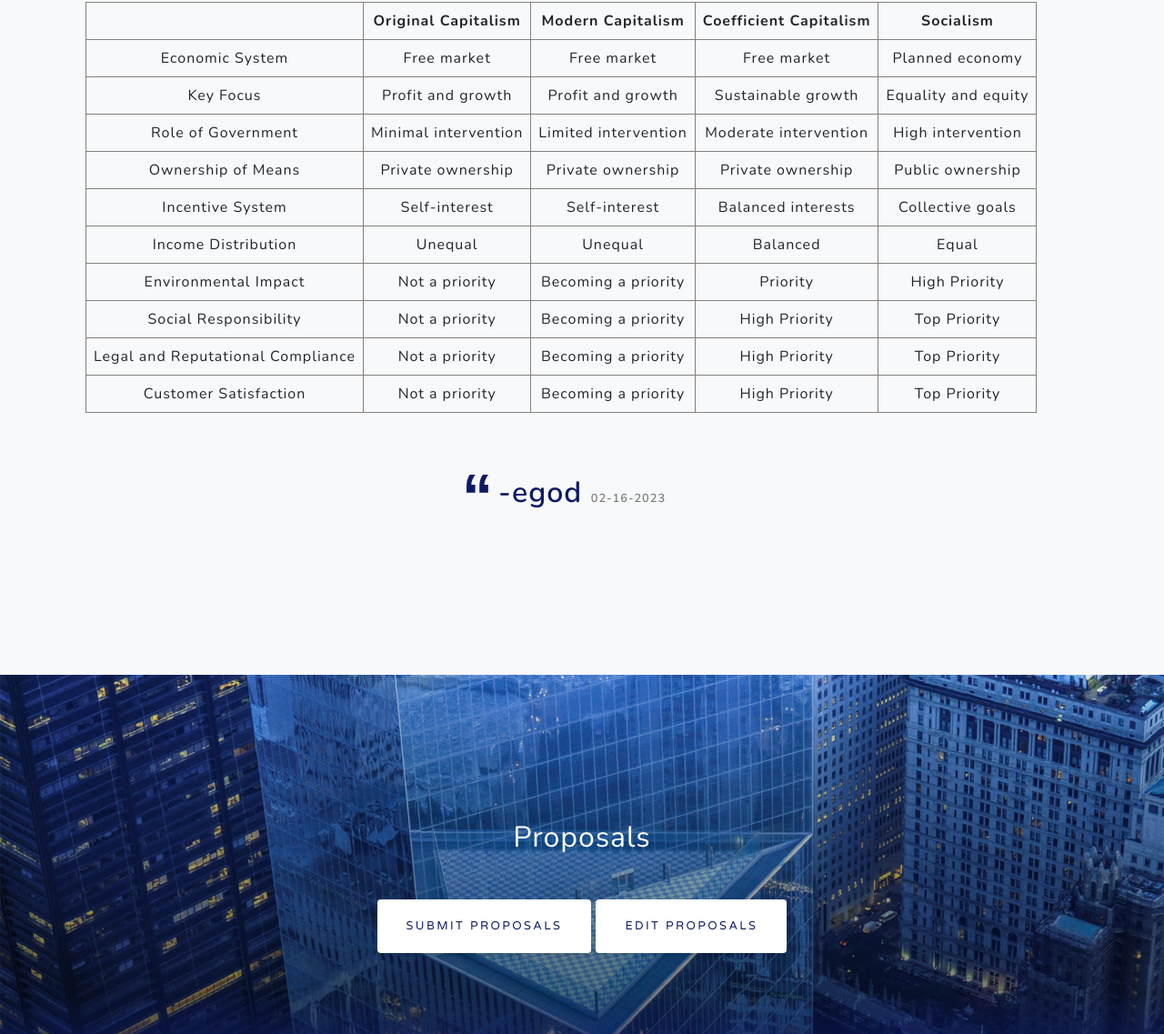
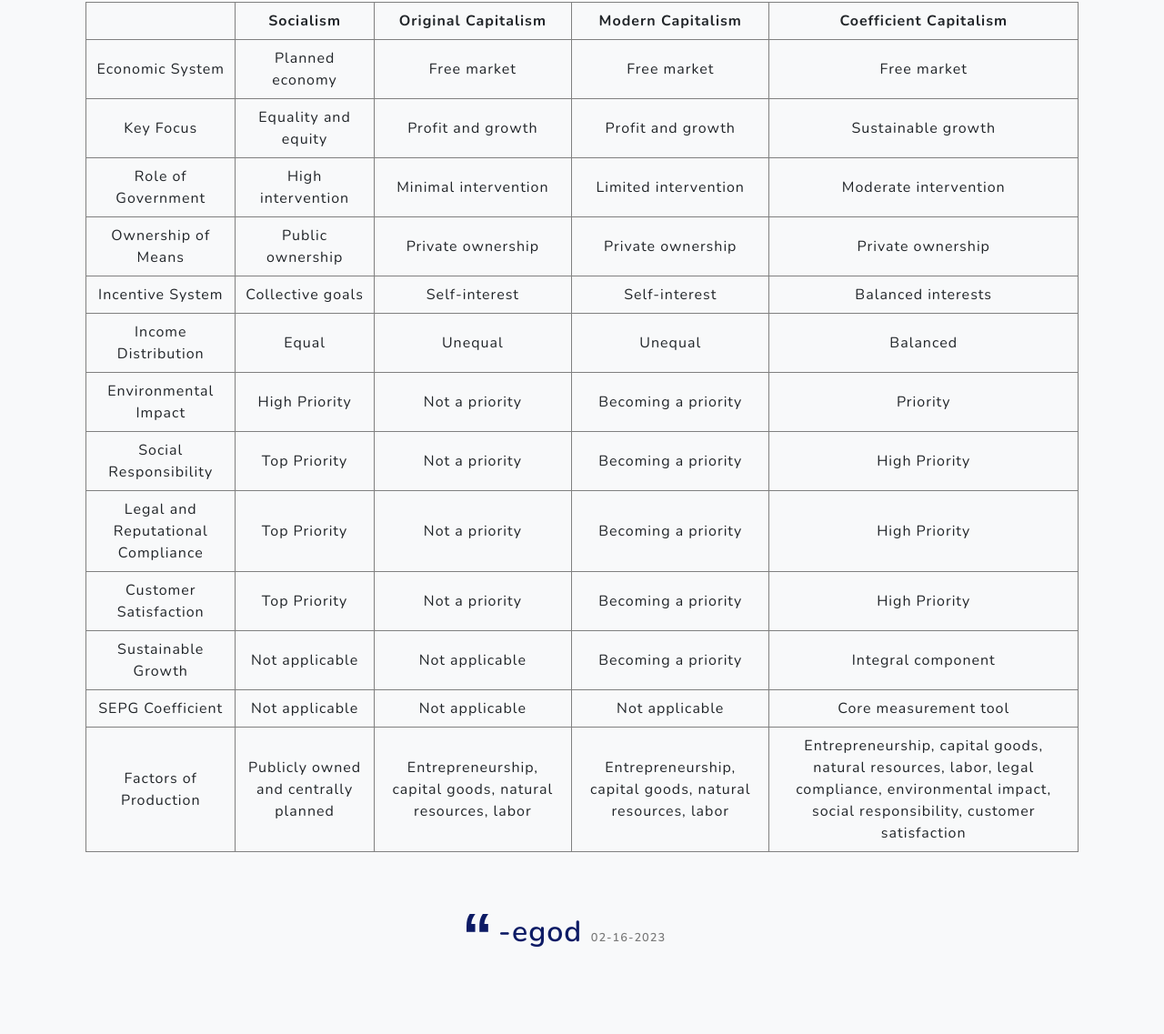
Before and after one commit to egoshly/Coefficient-Capitalism, a plain HTML site: page index.html in a window 1280 px wide. Shown: the part 4557-5694 px from the top of the page at 91% size. Drawn offline with nearby package versions, Linux system fonts and the light colour scheme.

Commit message:
Update index.html

```diff
--- a/index.html
+++ b/index.html
@@ -272,80 +272,101 @@ Capitalism is an economic system that empowers individuals who have capital to f
 <table border="1" cellpadding="8">
   <tr>
     <th></th>
+    <th>Socialism</th>
     <th>Original Capitalism</th>
     <th>Modern Capitalism</th>
     <th>Coefficient Capitalism</th>
-    <th>Socialism</th>
   </tr>
   <tr>
     <td>Economic System</td>
+    <td>Planned economy</td>
     <td>Free market</td>
     <td>Free market</td>
     <td>Free market</td>
-    <td>Planned economy</td>
   </tr>
   <tr>
     <td>Key Focus</td>
+    <td>Equality and equity</td>
     <td>Profit and growth</td>
     <td>Profit and growth</td>
     <td>Sustainable growth</td>
-    <td>Equality and equity</td>
   </tr>
   <tr>
     <td>Role of Government</td>
+    <td>High intervention</td>
     <td>Minimal intervention</td>
     <td>Limited intervention</td>
     <td>Moderate intervention</td>
-    <td>High intervention</td>
   </tr>
   <tr>
     <td>Ownership of Means</td>
+    <td>Public ownership</td>
     <td>Private ownership</td>
     <td>Private ownership</td>
     <td>Private ownership</td>
-    <td>Public ownership</td>
   </tr>
   <tr>
     <td>Incentive System</td>
+    <td>Collective goals</td>
     <td>Self-interest</td>
     <td>Self-interest</td>
     <td>Balanced interests</td>
-    <td>Collective goals</td>
   </tr>
   <tr>
     <td>Income Distribution</td>
+    <td>Equal</td>
     <td>Unequal</td>
     <td>Unequal</td>
     <td>Balanced</td>
-    <td>Equal</td>
   </tr>
   <tr>
     <td>Environmental Impact</td>
+    <td>High Priority</td>
     <td>Not a priority</td>
     <td>Becoming a priority</td>
     <td>Priority</td>
+  </tr>
+  <tr>
+    <td>Social Responsibility</td>
+    <td>Top Priority</td>
+    <td>Not a priority</td>
+    <td>Becoming a priority</td>
     <td>High Priority</td>
   </tr>
   <tr>
-    <td>Social Responsibility</td>
+    <td>Legal and Reputational Compliance</td>
+    <td>Top Priority</td>
     <td>Not a priority</td>
     <td>Becoming a priority</td>
     <td>High Priority</td>
-    <td>Top Priority</td>
   </tr>
   <tr>
-    <td>Legal and Reputational Compliance</td>
+    <td>Customer Satisfaction</td>
+    <td>Top Priority</td>
     <td>Not a priority</td>
     <td>Becoming a priority</td>
     <td>High Priority</td>
-    <td>Top Priority</td>
   </tr>
   <tr>
-    <td>Customer Satisfaction</td>
-    <td>Not a priority</td>
+    <td>Sustainable Growth</td>
+    <td>Not applicable</td>
+    <td>Not applicable</td>
     <td>Becoming a priority</td>
-    <td>High Priority</td>
-    <td>Top Priority</td>
+    <td>Integral component</td>
+  </tr>
+  <tr>
+    <td>SEPG Coefficient</td>
+    <td>Not applicable</td>
+    <td>Not applicable</td>
+    <td>Not applicable</td>
+    <td>Core measurement tool</td>
+    </tr>
+  <tr>
+    <td>Factors of Production</td>
+    <td>Publicly owned and centrally planned</td>
+    <td>Entrepreneurship, capital goods, natural resources, labor</td>
+    <td>Entrepreneurship, capital goods, natural resources, labor</td>
+    <td>Entrepreneurship, capital goods, natural resources, labor, legal compliance, environmental impact, social responsibility, customer satisfaction</td>
   </tr>
 </table>
 </div>
```
